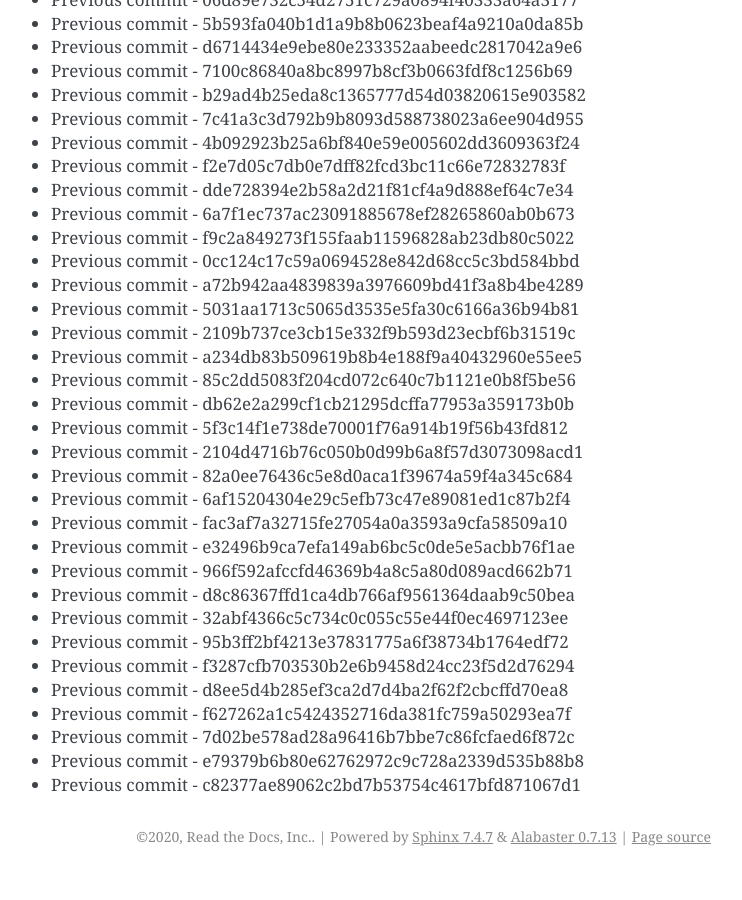
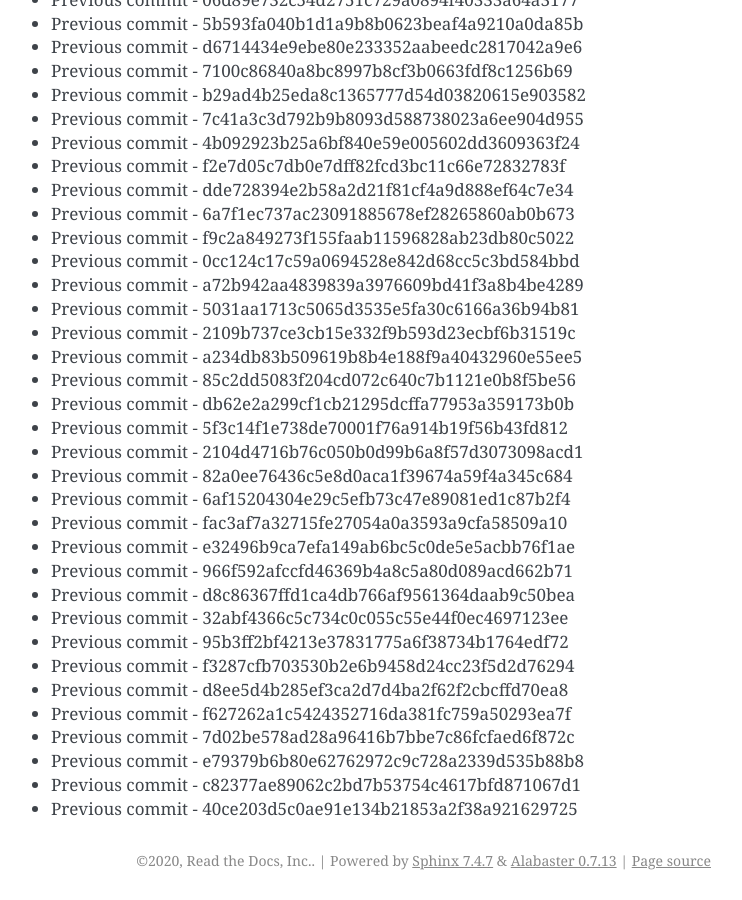
Before and after one commit to readthedocs/rtd-git-stresstest, a Sphinx documentation site: the page built from docs/updates.rst, in a window 1280 px wide and 900 px high, scrolled down 72332 px. Shown: the whole window, without its empty margins (399-1141 px from the left). Built offline with Sphinx 7.4.7, drawn with Linux system fonts in a browser that asks for light colours; before the commit the page ends 73208 px from its top, so only the background shows below that.

Commit message:
Generating commit from previous: 40ce203d5c0ae91e134b21853a2f38a921629725

```diff
--- a/docs/updates.rst
+++ b/docs/updates.rst
@@ -3071,3 +3071,4 @@ It can be tested for any performance characteristics.
 * Previous commit - 7d02be578ad28a96416b7bbe7c86fcfaed6f872c
 * Previous commit - e79379b6b80e62762972c9c728a2339d535b88b8
 * Previous commit - c82377ae89062c2bd7b53754c4617bfd871067d1
+* Previous commit - 40ce203d5c0ae91e134b21853a2f38a921629725
```
